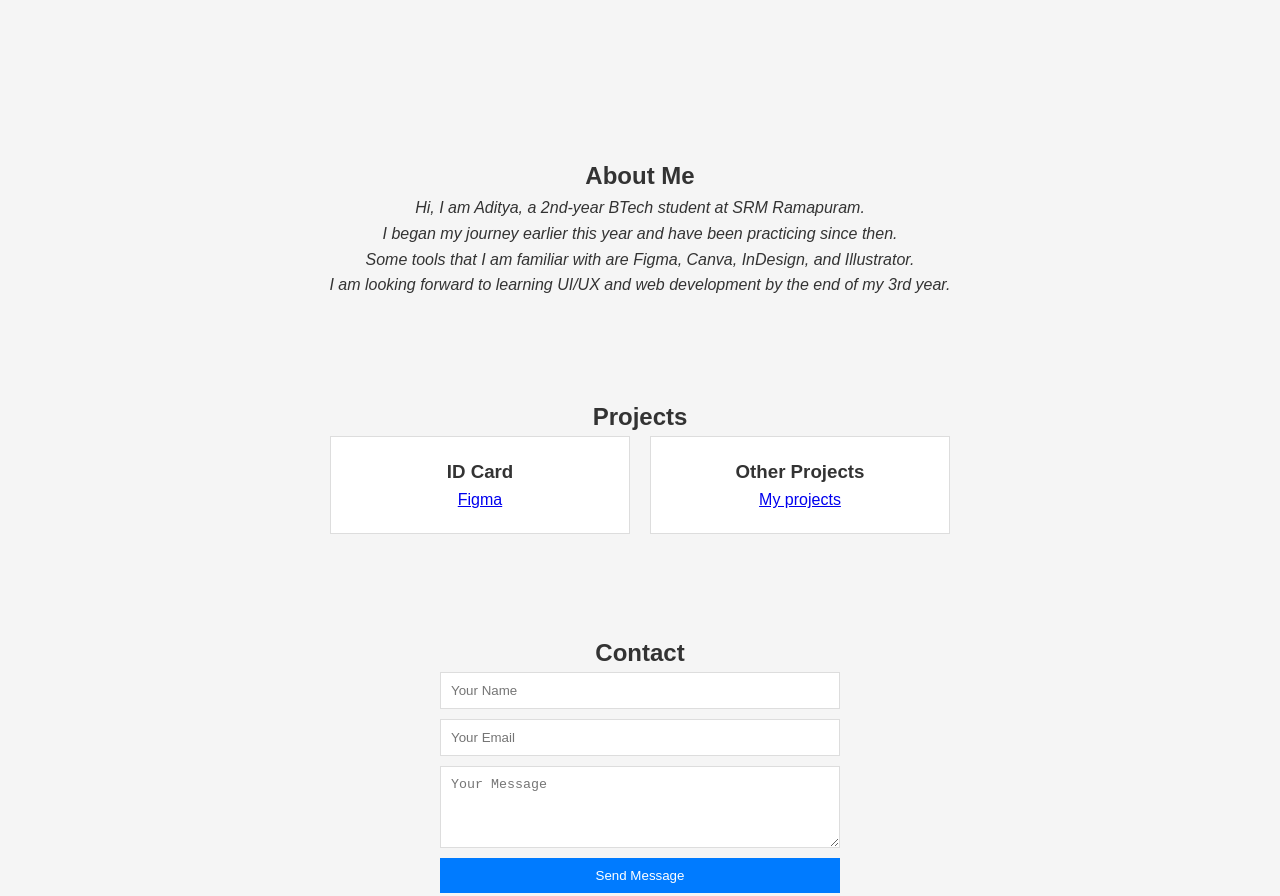
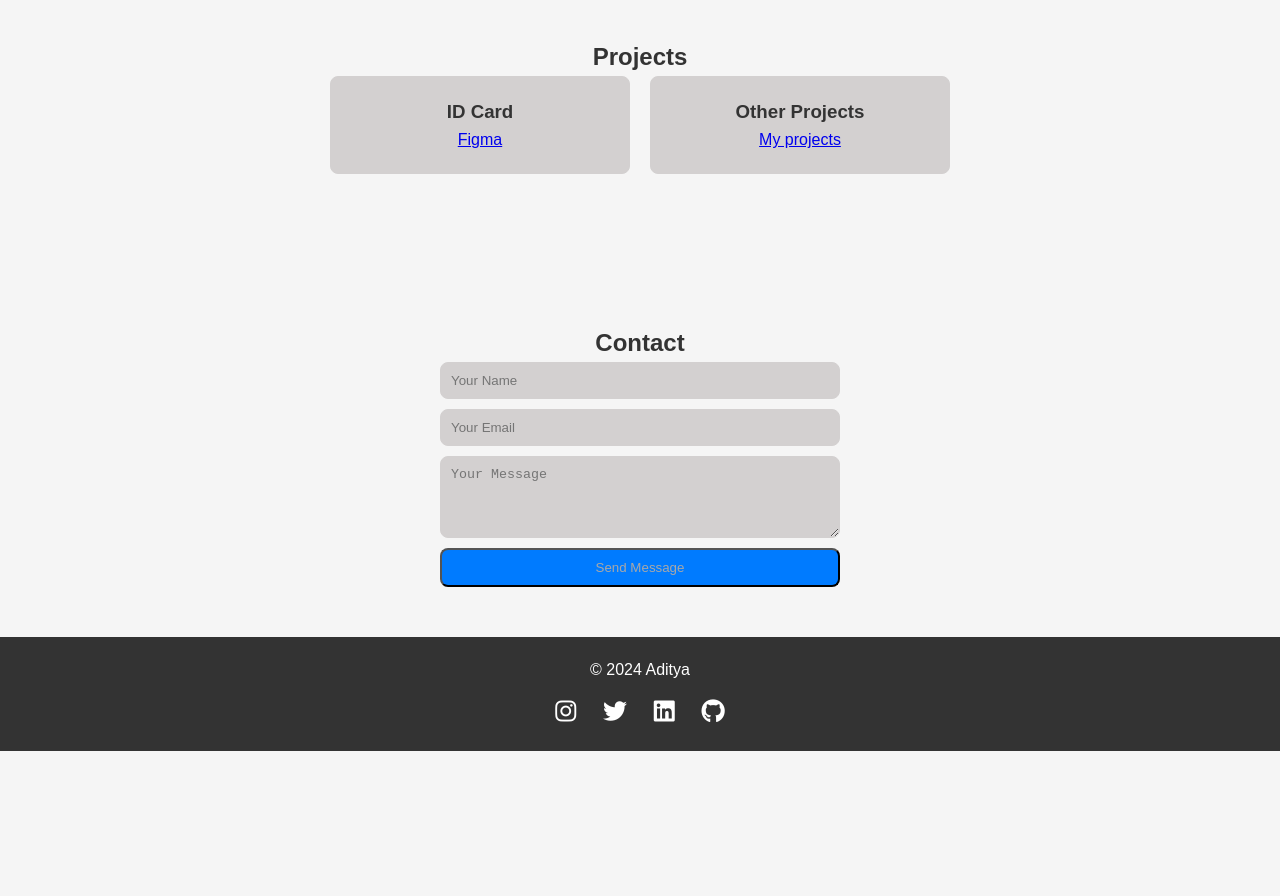
Before and after one commit to aditya23409876543/Portfolio, a plain HTML site: page index.html in a window 1280 px wide. Shown: the part 773-1669 px from the top of the page. After the commit the page ends 1524 px from the top, so only its background shows below. Drawn offline with Linux system fonts and the light colour scheme.

Commit message:
Update style.css

```diff
--- a/css/style.css
+++ b/css/style.css
@@ -51,11 +51,28 @@ nav {
 
 /* Home Section */
 #home {
-    height: 100vh;
+    height: 60vh;
     display: flex;
     justify-content: center;
     align-items: center;
     text-align: center;
+}
+#home {
+    logo-container {
+        width: 30px;
+        height: 30px;
+        perspective: 100px; /* Adds 3D perspective */
+    }
+
+    .logo {
+        border-radius: 1dvh;
+        width: 50%;
+        height: 50%;
+        transition: transform 0.1s ease-out; /* Smooth transition */
+        transform-style: preserve-3d;
+        transform: rotateX(0deg) rotateY(0deg); /* Initial flat position */
+    }
+
 }
 
 #home .intro {
@@ -68,12 +85,12 @@ nav {
 
 /* About Section */
 #about {
-    padding: 50px 20px;
+    padding: 5px 2px;
     text-align: center;
 }
 
 #projects {
-    padding: 50px 20px;
+    padding: 100px 20px;
     text-align: center;
 }
 
@@ -87,8 +104,9 @@ nav {
 .project {
     width: 300px;
     padding: 20px;
-    border: 1px solid #ddd;
-    background-color: #fff;
+    border-radius: 1dvh;
+    border: 1px solid #d3d0d0;
+    background-color: #d3d0d0;
 }
 
 #contact {
@@ -102,33 +120,53 @@ form {
     gap: 10px;
     max-width: 400px;
     margin: 0 auto;
+    color: #d3d0d0;
 }
 
 input, textarea {
     padding: 10px;
-    border: 1px solid #ddd;
+    border-radius: 1dvh;
+    border: 1px solid #d3d0d0;
     width: 100%;
+    background-color: #d3d0d0;
 }
 
 button {
     padding: 10px;
-    border: none;
+    border-radius: 1dvh;
     background-color: #007bff;
-    color: #fff;
+    color: #a8a8a8;
     cursor: pointer;
 }
 
 button:hover {
     background-color: #0056b3;
+    border-radius: 1dvh;
 }
 
-/* Footer */
 footer {
+    text-align: center;
+    padding: 20px;
     background-color: #333;
     color: #fff;
-    text-align: center;
-    padding: 10px 0;
 }
+
+.social-icons {
+    margin-top: 10px;
+}
+
+.social-icons a {
+    margin: 0 10px;
+    color: #fff;
+    font-size: 24px;
+    text-decoration: none;
+    transition: color 0.3s ease;
+}
+
+.social-icons a:hover {
+    color: #f39c12; /* Change to your preferred hover color */
+}
+
 
 /* Dark Mode Styles */
 .dark-mode {
@@ -150,3 +188,5 @@ footer {
         margin: 10px 0;
     }
 }
+
+/* Styles for rotating image near the logo */
```
